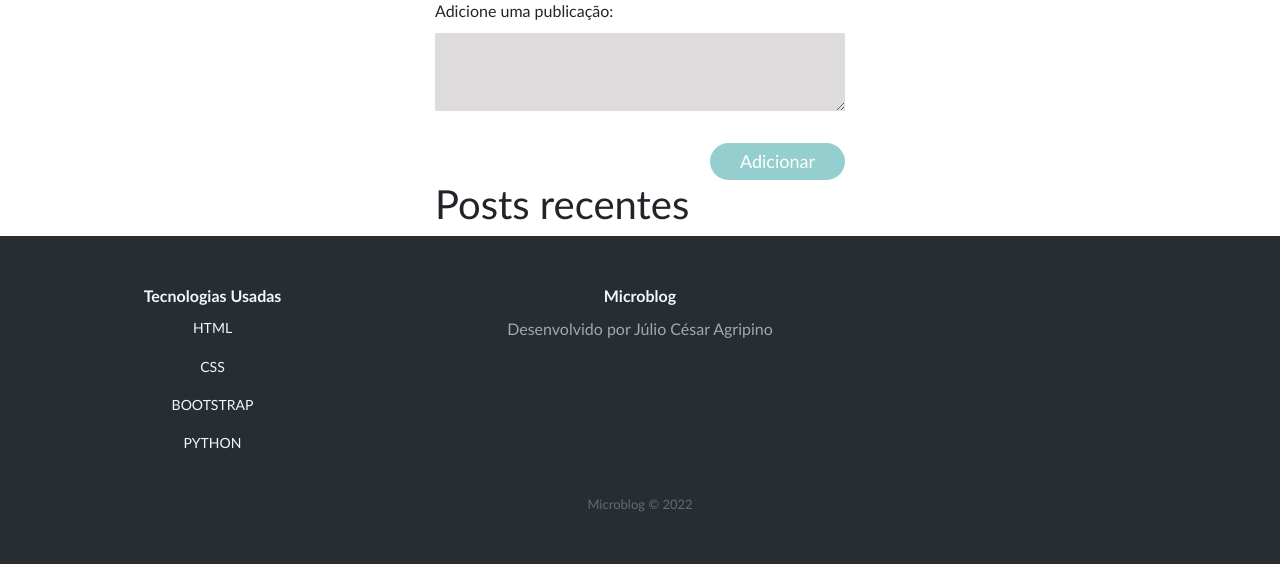
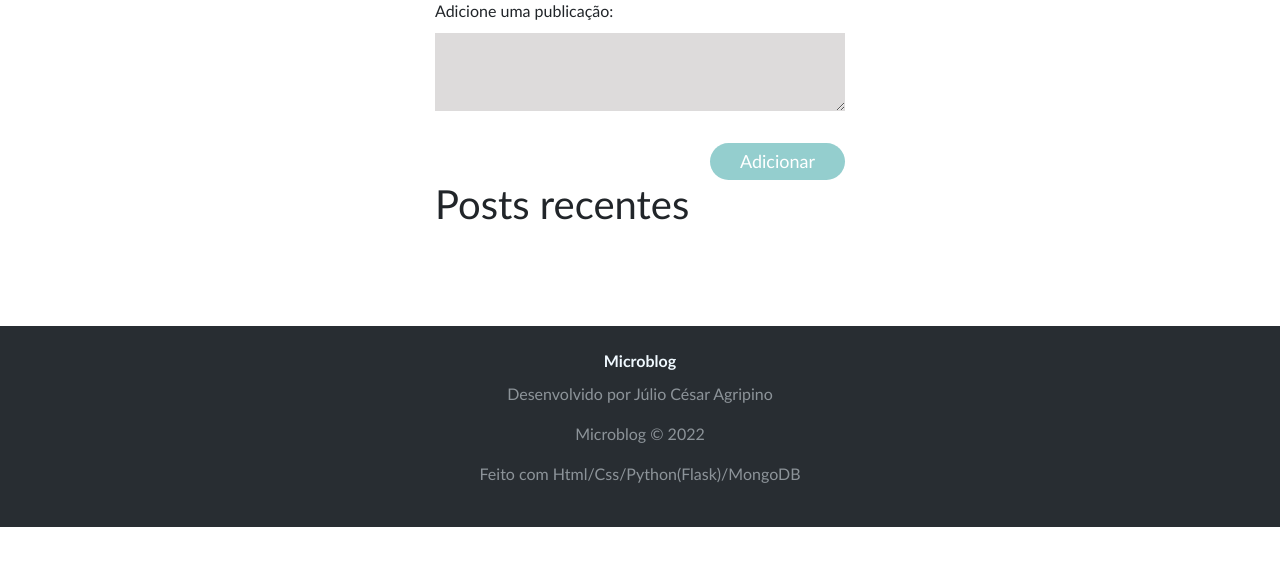
Before and after one commit to juliocesar014/microblog, a Flask app: page / in a window 1280 px wide. Shown: the part 273-837 px from the top of the page. After the commit the page ends 800 px from the top, so only its background shows below. Run offline with Flask 2, Linux system fonts and the light colour scheme; data that the repository does not hold is empty; some libraries are stand-ins or nearby versions.

Commit message:
chore: update templates/static folders

```diff
--- a/static/style.css
+++ b/static/style.css
@@ -131,11 +131,14 @@ body {
 }
 
 .footer-dark {
-  text-align: center;
-  padding: 50px 0;
+  padding: 25px 0;
   color: #f0f9ff;
   background-color: #282d32;
-  width: 100vw;
+  position: fixed;
+  height: auto;
+  bottom: 0;
+  width: 100%;
+  align-items: center;
 }
 
 .footer-dark h3 {
@@ -144,54 +147,10 @@ body {
   margin-bottom: 12px;
   font-weight: bold;
   font-size: 16px;
+  display: block;
 }
 
-.footer-dark ul {
-  padding: 0;
-  list-style: none;
-  line-height: 1.6;
-  font-size: 14px;
-  margin-bottom: 0;
+.footer-dark p {
+  text-align: center;
+  opacity: 0.5;
 }
-
-.footer-dark ul a {
-  color: inherit;
-  text-decoration: none;
-  opacity: 0.6;
-}
-
-.footer-dark ul a:hover {
-  opacity: 0.8;
-}
-
-@media (max-width: 767px) {
-  .footer-dark .item:not(.social) {
-    text-align: center;
-    padding-bottom: 20px;
-  }
-}
-
-.footer-dark .item.text {
-  text-align: center;
-  margin-bottom: 36px;
-}
-
-@media (max-width: 767px) {
-  .footer-dark .item.text {
-    margin-bottom: 0;
-  }
-}
-
-.footer-dark .item.text p {
-  text-align: center;
-  opacity: 0.6;
-  margin-bottom: 0;
-}
-
-.footer-dark .copyright {
-  text-align: center;
-  padding-top: 24px;
-  opacity: 0.3;
-  font-size: 13px;
-  margin-bottom: 0;
-}
--- a/templates/index.html
+++ b/templates/index.html
@@ -72,25 +72,10 @@
     </main>
     <div class="footer-dark">
       <footer>
-        <div class="container">
-          <div class="row">
-            <div class="col-sm-6 col-md-3 item">
-              <h3>Tecnologias Usadas</h3>
-              <ul>
-                <p>HTML</p>
-                <p>CSS</p>
-                <p>BOOTSTRAP</p>
-                <p>PYTHON</p>
-              </ul>
-            </div>
-
-            <div class="col-md-6 item text">
-              <h3>Microblog</h3>
-              <p>Desenvolvido por Júlio César Agripino</p>
-            </div>
-          </div>
-          <p class="copyright">Microblog © 2022</p>
-        </div>
+        <h3>Microblog</h3>
+        <p>Desenvolvido por Júlio César Agripino</p>
+        <p>Microblog © 2022</p>
+        <p>Feito com Html/Css/Python(Flask)/MongoDB</p>
       </footer>
     </div>
   </body>
```
